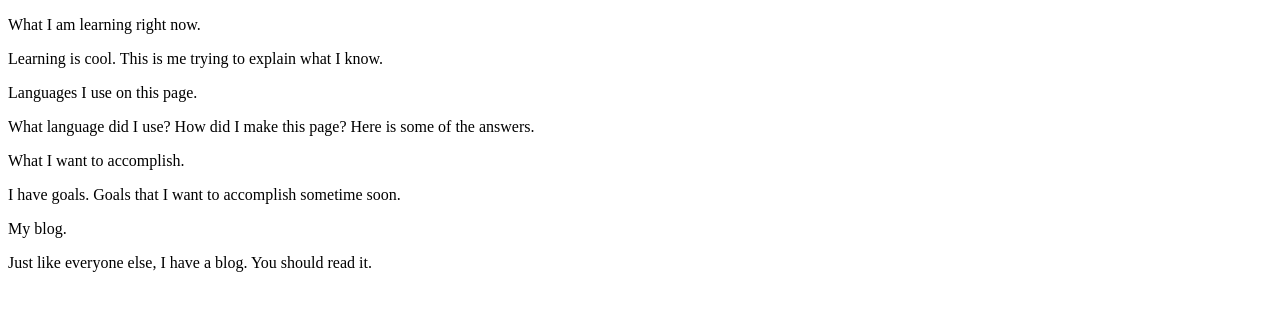
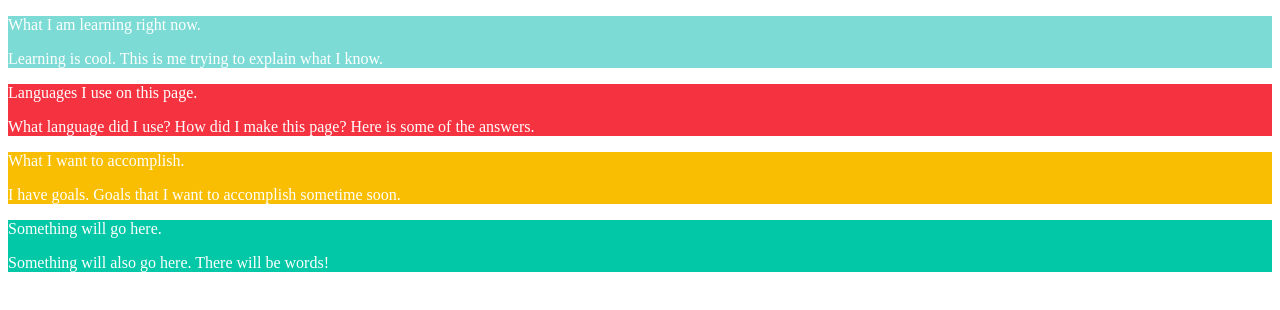
Before and after one commit to shelbijo6/website-design3, a plain HTML site: page index.html in a window 1280 px wide. Drawn offline with Linux system fonts and the light colour scheme.

Commit message:
added colors to the columns

```diff
--- a/css/styles.css
+++ b/css/styles.css
@@ -0,0 +1,19 @@
+* {
+  color: white;
+}
+
+.column1 {
+  background: #7cdbd5;
+}
+
+.column2 {
+  background: #f53240;
+}
+
+.column3 {
+  background: #f9be02;
+}
+
+.column4 {
+  background: #02c8a7;
+}
--- a/index.html
+++ b/index.html
@@ -6,7 +6,8 @@
     <head></head>
 
     <body>
-      <div class="colmun1">
+      <div class="columns">
+        <div class="column1">
           <p>
             What I am learning right now.
           </p>
@@ -37,12 +38,13 @@
 
         <div class="column4">
           <p>
-          My blog.
+            Something will go here.
           </p>
 
           <p>
-          Just like everyone else, I have a blog. You should read it.
+            Something will also go here. There will be words!
           </p>
+        </div>
       </div>
     </body>
   </html>
```
Lines whose indentation alone changed are shown as unchanged.
